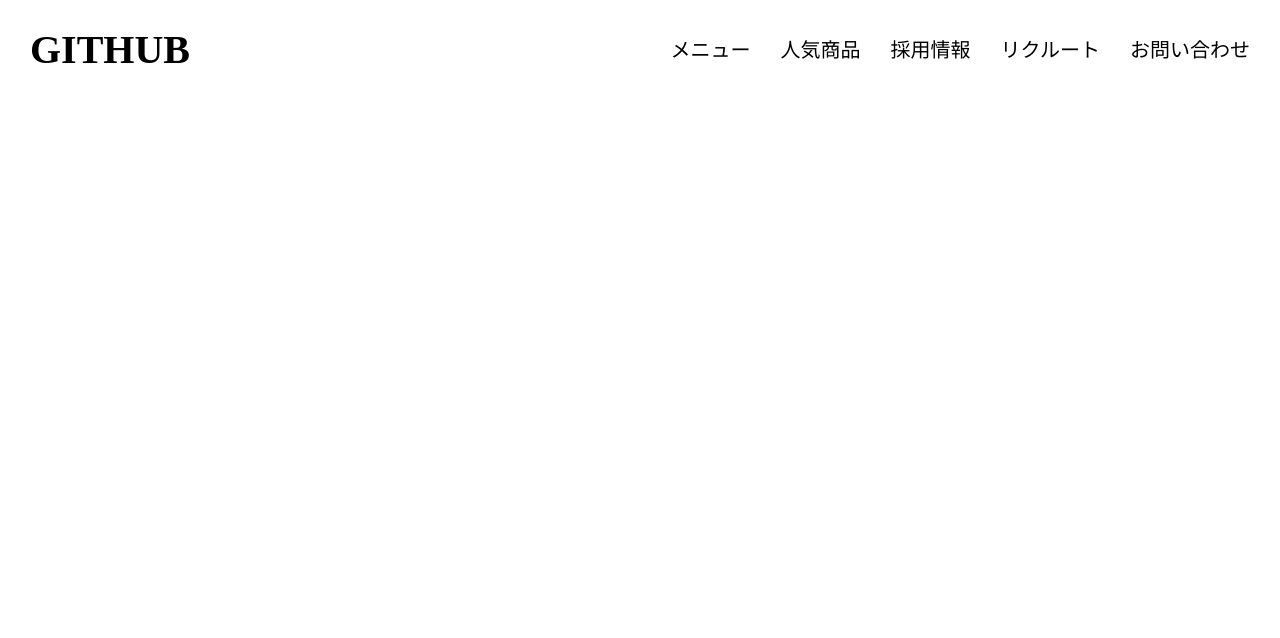
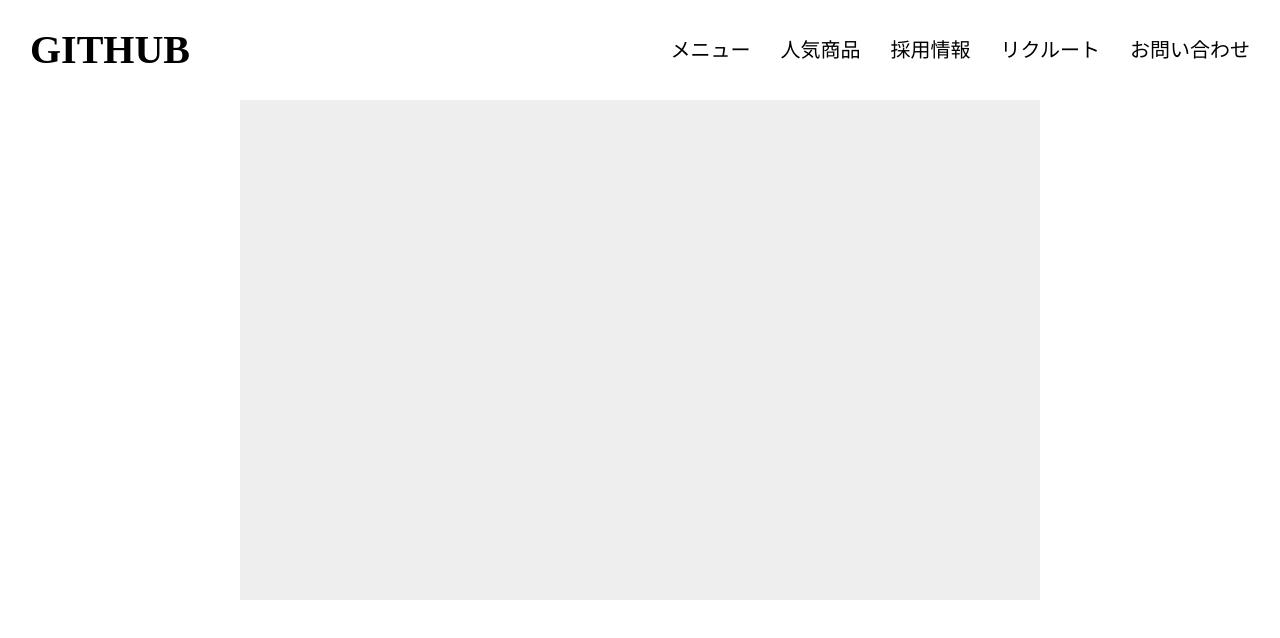
Before and after one commit to thewa1818/pull_renshu, a plain HTML site: page index.html in a window 1280 px wide. Drawn offline with Linux system fonts and the light colour scheme.

Commit message:
imgを追加

```diff
--- a/css/style.css
+++ b/css/style.css
@@ -22,3 +22,10 @@
   padding: 30px;
   align-items: center;
 }
+
+.main_contents {
+  background-color: #eee;
+  height: 500px;
+  width: 800px;
+  margin: 0 auto;
+}
--- a/index.html
+++ b/index.html
@@ -24,5 +24,13 @@
     </div>
   </header>
 
+  <main>
+    <div class="main_wrap">
+      <div class="main_contents">
+        <img src="" alt="" class="main">
+      </div>
+    </div>
+  </main>
+
 </body>
 </html>
```
